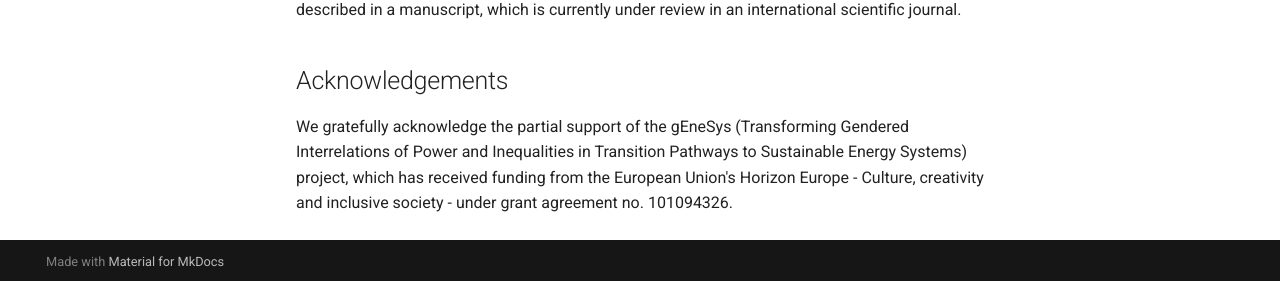
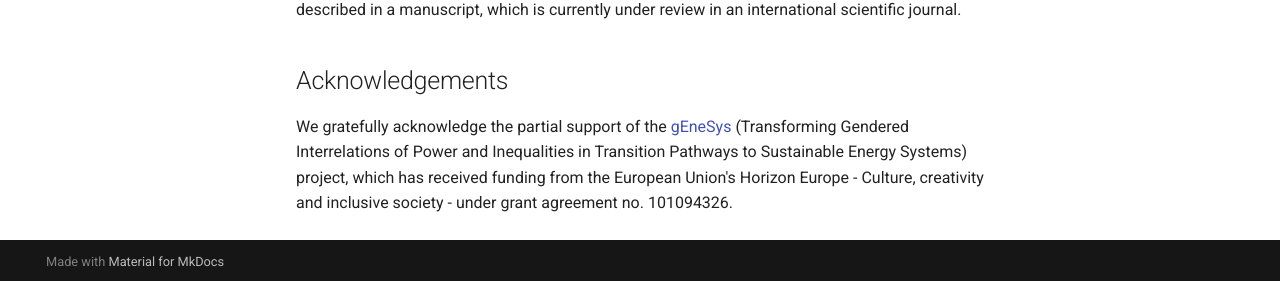
Before and after one commit to AntonioDeNicola/eso-odp-site, an MkDocs documentation site: the page built from docs/index.md, in a window 1280 px wide and 900 px high, scrolled down 1002 px. Shown: the part 616-897 px from the top of the window. Built offline with MkDocs 1.6.1 and Material for MkDocs 9.7.7, drawn with Linux system fonts in a browser that asks for light colours; part of the change alters nothing that is shown.

```diff
--- a/docs/index.md
+++ b/docs/index.md
@@ -40,4 +40,4 @@ The methodology, conceptual framework, and development process underlying ESO ar
 
 ## Acknowledgements
 
-We gratefully acknowledge the partial support of the gEneSys (Transforming Gendered Interrelations of Power and Inequalities in Transition Pathways to Sustainable Energy Systems) project, which has received funding from the European Union's Horizon Europe - Culture, creativity and inclusive society - under grant agreement no. 101094326.
+We gratefully acknowledge the partial support of the [gEneSys](https://genesys-project.eu) (Transforming Gendered Interrelations of Power and Inequalities in Transition Pathways to Sustainable Energy Systems) project, which has received funding from the European Union's Horizon Europe - Culture, creativity and inclusive society - under grant agreement no. 101094326.
```
